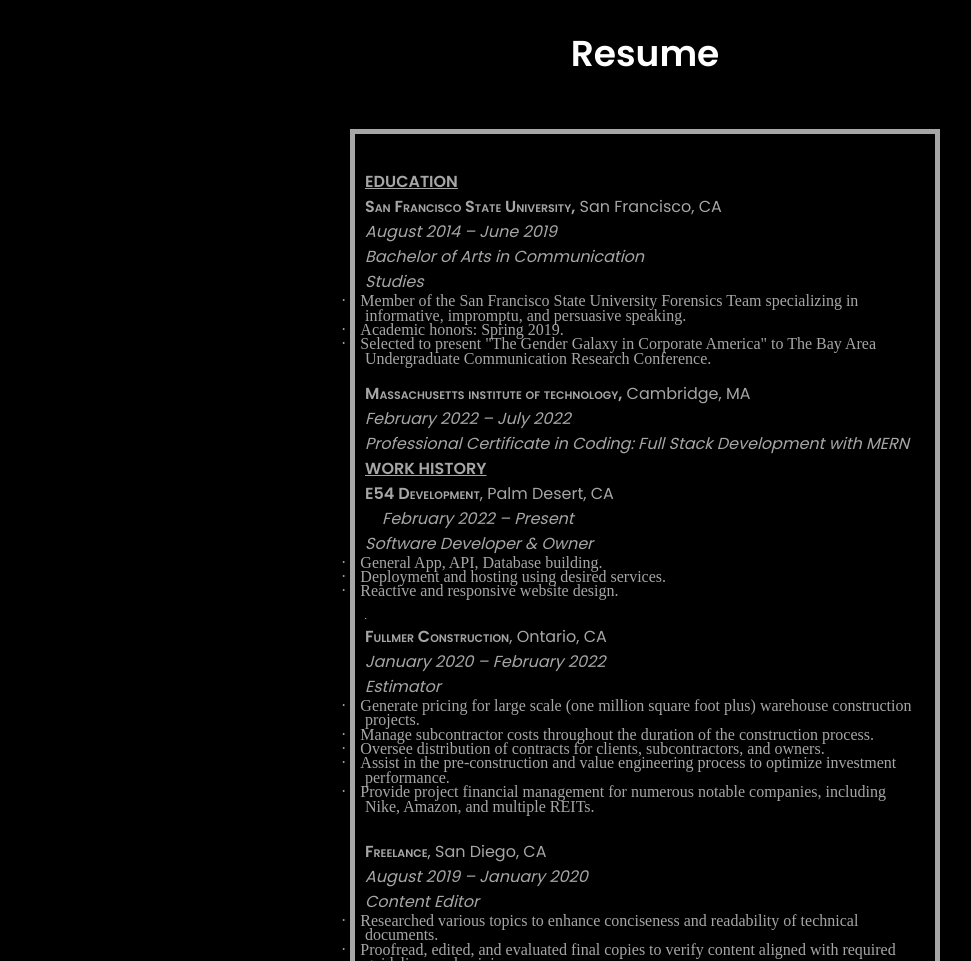
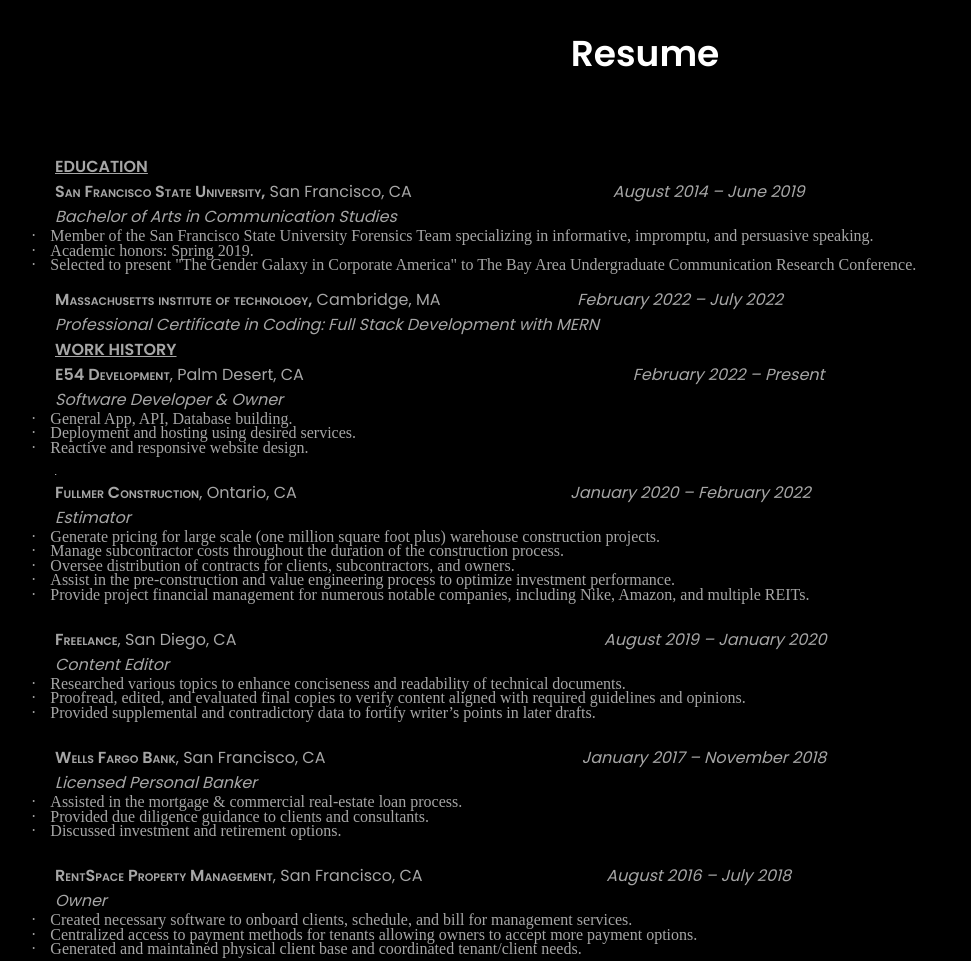
Before and after one commit to JBecerra601/JBecerra601.github.io, a plain HTML site: page index.html in a window 1280 px wide. Shown: the part 2060-3021 px from the top of the page, without its empty margins (45-1016 px from the left). Drawn offline with nearby package versions, Linux system fonts and the light colour scheme.

Commit message:
commit to main

```diff
--- a/styles.css
+++ b/styles.css
@@ -490,7 +490,7 @@ input {
 
 /*===== projects Section =====*/
 .projects__container {
-    grid-template-columns: repeat(3, 330px);
+    grid-template-columns: repeat(1, 330px);
     gap: 1.8rem;
     justify-content: center;
     padding-top: 1rem;
@@ -920,12 +920,6 @@ input {
         margin-bottom: var(--mb-0-75);
     }
 }
-    .WordSection1 {
-        border: 5px solid;
-        margin: auto;
-        width: 50%;
-        padding: 10px;
-    }
 
 /* For Medium Devices */
 @media screen and (max-width: 768px) {
```
